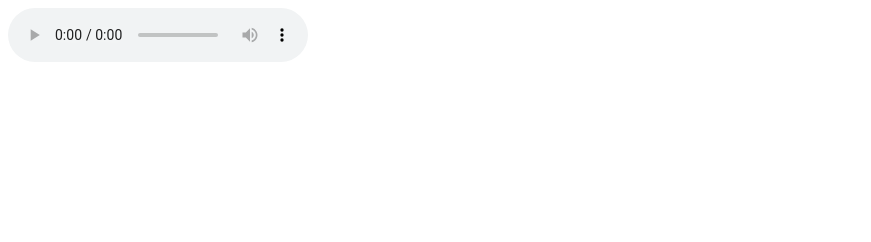
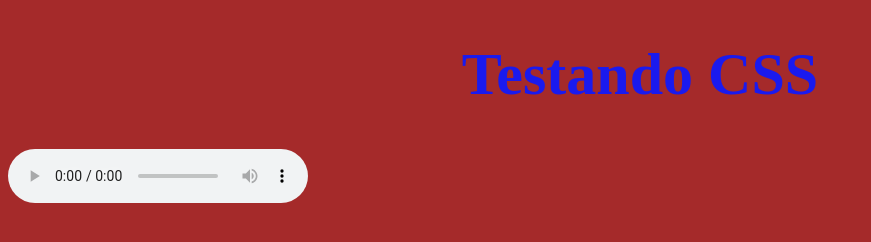
Before and after one commit to AlbertD3V/treinoWeb, a plain HTML site: page AudioVideoForm/testeemSala/indexAudio.html in a window 1280 px wide. Shown: the whole page, without its empty margins (0-871 px from the left). Drawn offline with Linux system fonts and the light colour scheme.

Commit message:
trabalhando com CSS

```diff
--- a/AudioVideoForm/testeemSala/indexAudio.html
+++ b/AudioVideoForm/testeemSala/indexAudio.html
@@ -4,8 +4,10 @@
     <meta charset="UTF-8">
     <meta name="viewport" content="width=device-width, initial-scale=1.0">
     <title>Audio</title>
+    <link rel="stylesheet" href="testeCSS.css">
 </head>
 <body>
+    <h1>Testando CSS</h1>
     <audio controls loop>
         <source src="audioTest.mp3" type="audio/mpeg">
     </audio>
--- /dev/null
+++ b/AudioVideoForm/testeemSala/testeCSS.css
@@ -0,0 +1,9 @@
+h1{
+    font-size: 60px;
+    color: rgb(26, 26, 238);
+    text-align: center;
+}
+body{
+    background-color: brown;
+
+}
```
